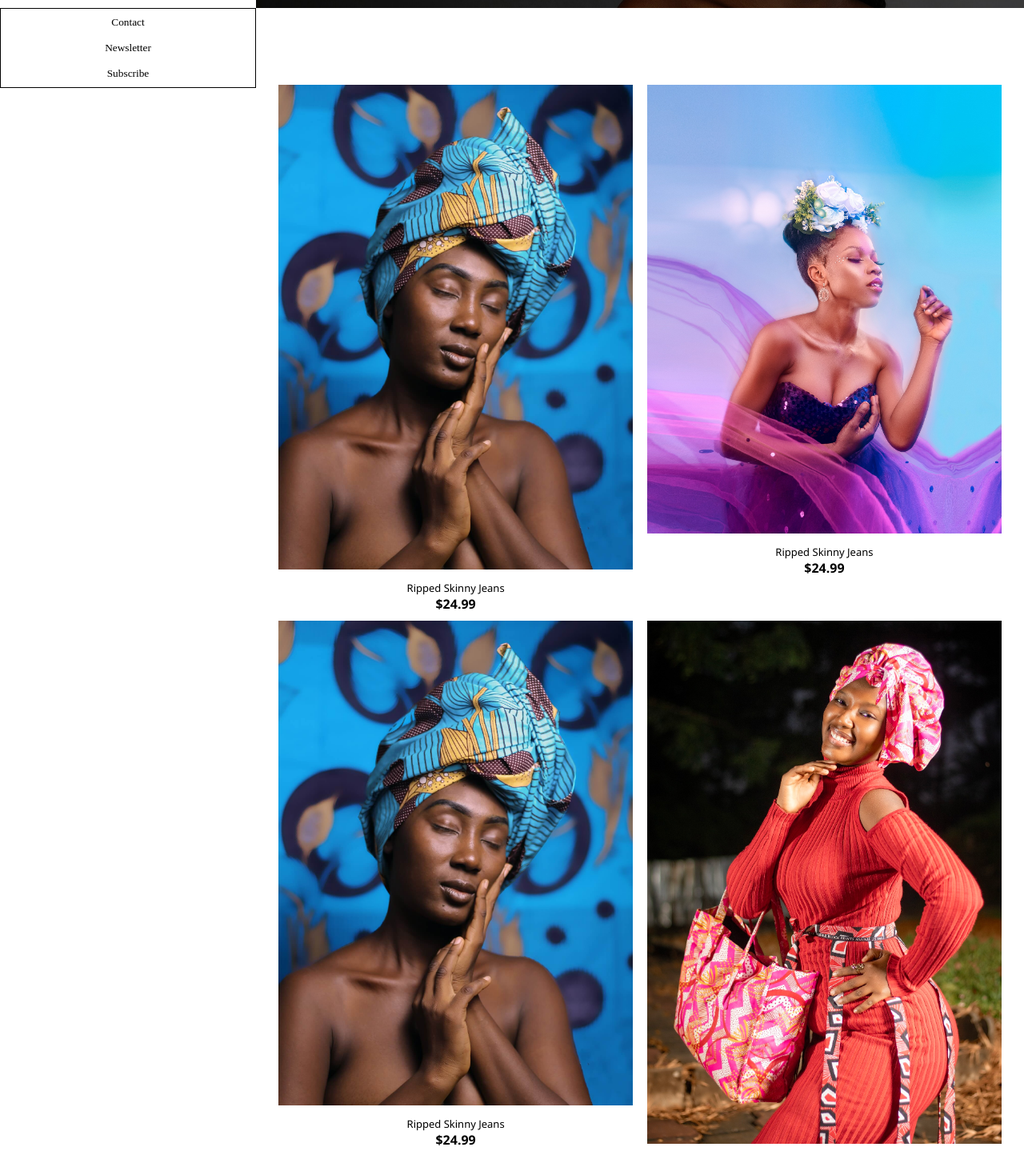
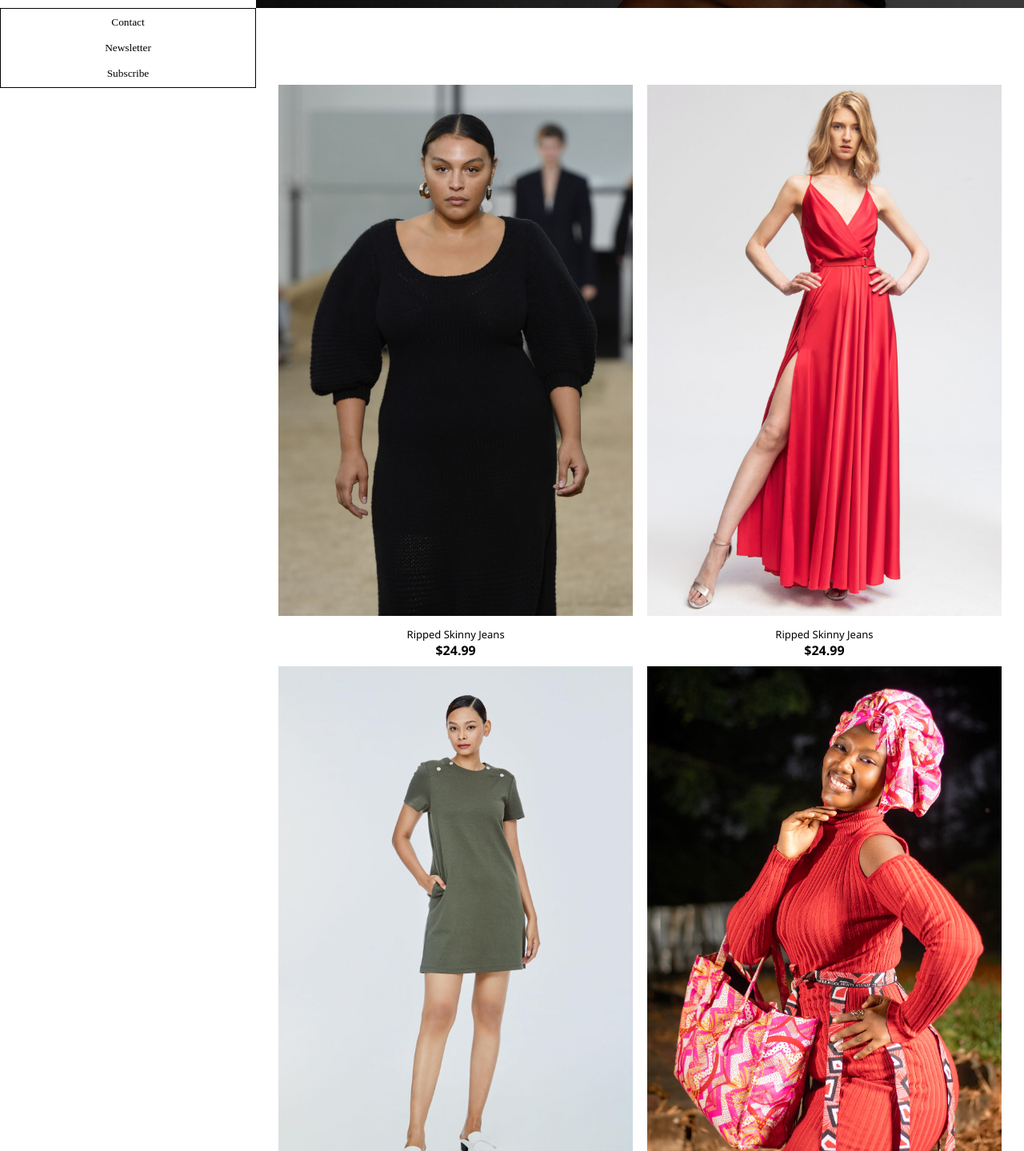
Before and after one commit to mi-olak/fashion-store, a plain HTML site: page index.html in a window 1280 px wide. Shown: the part 461-1900 px from the top of the page at 80% size. Drawn offline with Linux system fonts and the light colour scheme.

Commit message:
Add files via upload

```diff
--- a/index.html
+++ b/index.html
@@ -42,19 +42,19 @@
                 <div class="itemsA">
                     <div class="itemsAA">
                         <div>
-                            <img src="images/blue.jpg" alt="blue">
+                            <img src="images/brunette.jpg" alt="blue">
                             <p>Ripped Skinny Jeans</p>
                             <h4>$24.99</h4>
                         </div>
                         <div>
-                            <img src="images/purple.jpg" alt="blue">
+                            <img src="images/red white.jpg" alt="blue">
                             <p>Ripped Skinny Jeans</p>
                             <h4>$24.99</h4>
                         </div>
                     </div>
                     <div class="itemsAA">
                         <div>
-                            <img src="images/blue.jpg" alt="blue">
+                            <img src="images/green pic.jpg" alt="blue">
                             <p>Ripped Skinny Jeans</p>
                             <h4>$24.99</h4>
                         </div>
@@ -68,7 +68,7 @@
                 <div class="itemsB">
                     <div class="itemsBB">
                         <div>
-                            <img src="images/blue.jpg" alt="blue">
+                            <img src="images/walk.jpg" alt="blue">
                             <p>Mega Ripped Jeans</p>
                             <h4>$19.99</h4>
                         </div>
@@ -80,7 +80,7 @@
                     </div>
                     <div class="itemsBB">
                         <div>
-                            <img src="images/blue.jpg" alt="blue">
+                            <img src="images/yellow black.jpg" alt="blue">
                             <p>Mega Ripped Jeans</p>
                             <h4>$19.99</h4>
                         </div>
```
Also changed, not shown: images/brunette.jpg (added), images/green pic.jpg (added), images/red white.jpg (added), images/walk.jpg (added), images/yellow black.jpg (added).
